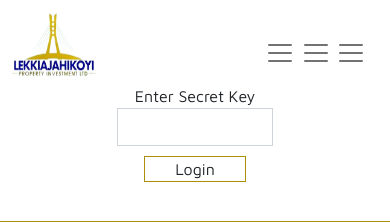
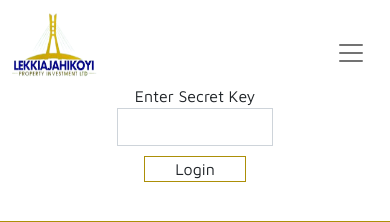
Before and after one commit to jubakare/LAI, a Flask app: page /admin in a window 390 px wide. Shown: the top 222 px of the page. Run offline with Flask 2, Linux system fonts and the light colour scheme; some libraries are stand-ins or nearby versions.

Commit message:
Changing sizes on phone screen

```diff
--- a/templates/header.html
+++ b/templates/header.html
@@ -1,6 +1,6 @@
 <head>
     <meta charset="utf-8">
-    <meta name='viewport' content='width=device-width, initial-scale=1.0, maximum-scale=1.0, user-scalable=0'/>
+    <meta name='viewport' content='width=device-width, initial-scale=1'/>
     <title>Lekki Ajah Ikoyi Property Investment Ltd.</title>
     <link rel="icon" type="image/x-icon" href="{{ url_for('static', filename='images/Logo.png') }}">
     <link href="https://cdn.jsdelivr.net/npm/bootstrap@5.1.3/dist/css/bootstrap.min.css" rel="stylesheet" integrity="sha384-1BmE4kWBq78iYhFldvKuhfTAU6auU8tT94WrHftjDbrCEXSU1oBoqyl2QvZ6jIW3" crossorigin="anonymous">
@@ -8,8 +8,6 @@
     <link rel="preconnect" href="https://fonts.googleapis.com">
     <link rel="preconnect" href="https://fonts.gstatic.com" crossorigin>
     <link href="https://fonts.googleapis.com/css2?family=Cabin&family=Lato&family=Maven+Pro&family=Roboto&display=swap" rel="stylesheet">
-    <script src="https://code.jquery.com/jquery-3.2.1.slim.min.js" integrity="sha384-KJ3o2DKtIkvYIK3UENzmM7KCkRr/rE9/Qpg6aAZGJwFDMVNA/GpGFF93hXpG5KkN" crossorigin="anonymous"></script>
-    <script src="https://ajax.googleapis.com/ajax/libs/jquery/2.1.3/jquery.min.js"></script>
     <script src="https://cdn.jsdelivr.net/npm/@popperjs/core@2.9.2/dist/umd/popper.min.js" integrity="sha384-IQsoLXl5PILFhosVNubq5LC7Qb9DXgDA9i+tQ8Zj3iwWAwPtgFTxbJ8NT4GN1R8p" crossorigin="anonymous"></script>
     <script src="https://cdn.jsdelivr.net/npm/bootstrap@5.0.2/dist/js/bootstrap.min.js" integrity="sha384-cVKIPhGWiC2Al4u+LWgxfKTRIcfu0JTxR+EQDz/bgldoEyl4H0zUF0QKbrJ0EcQF" crossorigin="anonymous"></script>
     <script src="https://kit.fontawesome.com/5b732a9d2b.js" crossorigin="anonymous"></script>
@@ -21,8 +19,6 @@
 <nav class=" fixed-top navbar navbar-expand-lg  navbar-default navbar-light" style="background-color:white">
     <a class="navbar-brand" href="{{ url_for('homepage') }}"><img src="../static/images/Logo.png"></a>
     <button class="navbar-toggler" type="button" data-bs-toggle="collapse" data-bs-target="#navbarSupportedContent" aria-controls="navbarSupportedContent" aria-expanded="false" aria-label="Toggle navigation">
-      <span class="navbar-toggler-icon"></span>
-      <span class="navbar-toggler-icon"></span>
       <span class="navbar-toggler-icon"></span>
     </button>
     <div class="collapse navbar-collapse justify-content-end" id="navbarSupportedContent">
```
